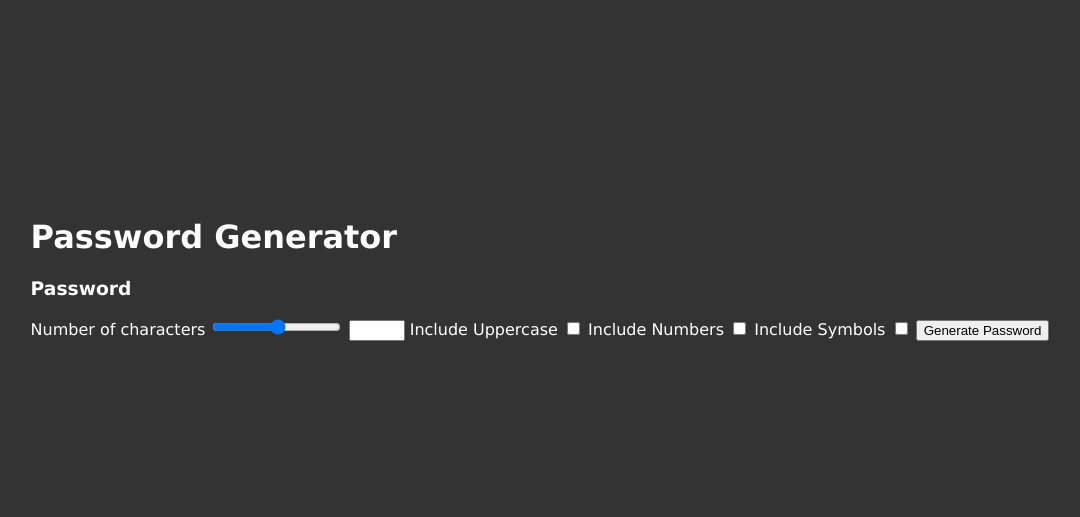
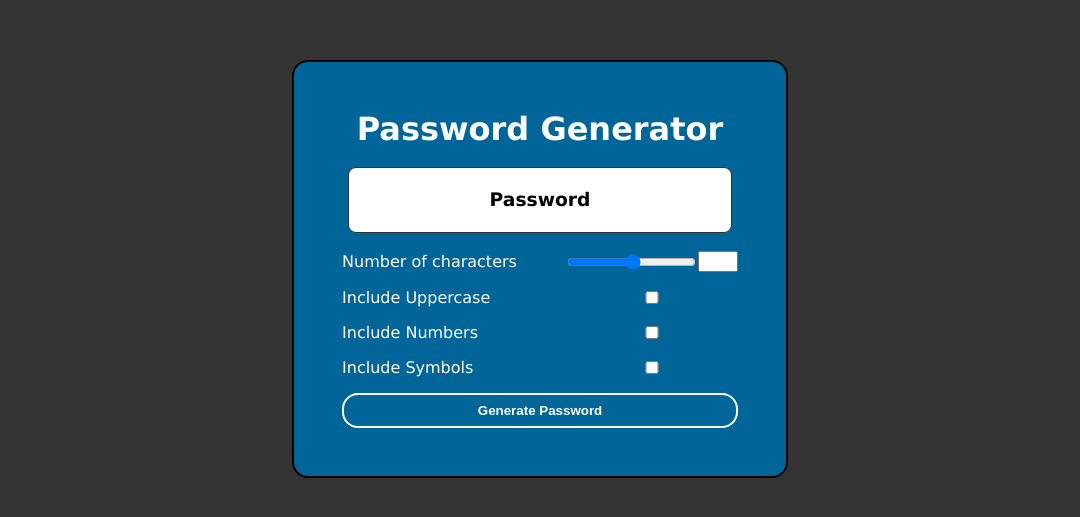
Before and after one commit to A-Kiwams/password-generator, a plain HTML site: page index.html in a window 1280 px wide. Shown: the part 131-648 px from the top of the page, without its empty margins (100-1180 px from the left). Drawn offline with Linux system fonts and the light colour scheme.

Commit message:
CSS
Designs added

```diff
--- a/index.html
+++ b/index.html
@@ -9,12 +9,14 @@
 </head>
 <body>
     <div class="container">
-        <h1>Password Generator</h1>
-        <h3>Password</h3>
-        <form>
+        <h1 class="title">Password Generator</h1>
+        <h3 class="password-display">Password</h3>
+        <form class="form">
             <label for="">Number of characters</label>
+            <div class="character-amount-container">
             <input type="range" min="1" max="50" id="characterAmountRange">
-            <input type="number" min="1" max="50" id="characterAmountNumber">
+            <input class="number-input" type="number" min="1" max="50" id="characterAmountNumber">
+            </div>
 
             <label for="">Include Uppercase</label>
             <input type="checkbox" id="includeUpperCase">
@@ -25,7 +27,7 @@
             <label for="">Include Symbols</label>
             <input type="checkbox" id="includeSymbols">
 
-            <button type="submit">Generate Password</button>
+            <button type="submit" class="btn">Generate Password</button>
         </form>
     </div>
 </body>
--- a/style.css
+++ b/style.css
@@ -10,5 +10,62 @@
 }
 
 .container{
+    background-color: #006699;
+    padding: 3rem;
+    border-radius: 1rem;
+    border: 2px solid black;
+    display: flex;
+    justify-content: center;
+    align-items: center;
+    flex-direction: column;
+}
 
+.form{
+    display: grid;
+    grid-template-columns: auto auto;
+    row-gap: 1rem;
+    column-gap: 3rem;
+    justify-content: center;
+    align-items: center;
 }
+
+.title{
+    margin: 0;
+    text-align: center;
+}
+
+.character-amount-container{
+    display: flex;
+    align-items: center;
+}
+
+.number-input{
+    width: 2rem;
+}
+
+.password-display{
+    background-color: white;
+    color: black;
+    padding: 1rem;
+    border: 1px solid #333;
+    height: 2rem;
+    width: 350px;
+    display: flex;
+    justify-content: center;
+    align-items: center;
+    word-break: break-all;
+    border-radius: .5rem;
+}
+.btn{
+    grid-column: span 2;
+    background-color: transparent;
+    border: 2px solid white;
+    color: white;
+    padding: .5rem 1rem;
+    font-weight: bold;
+    cursor: pointer;
+    border-radius: 1rem;
+}
+.btn:hover{
+    background-color: #FFFFFF33;
+}
```
